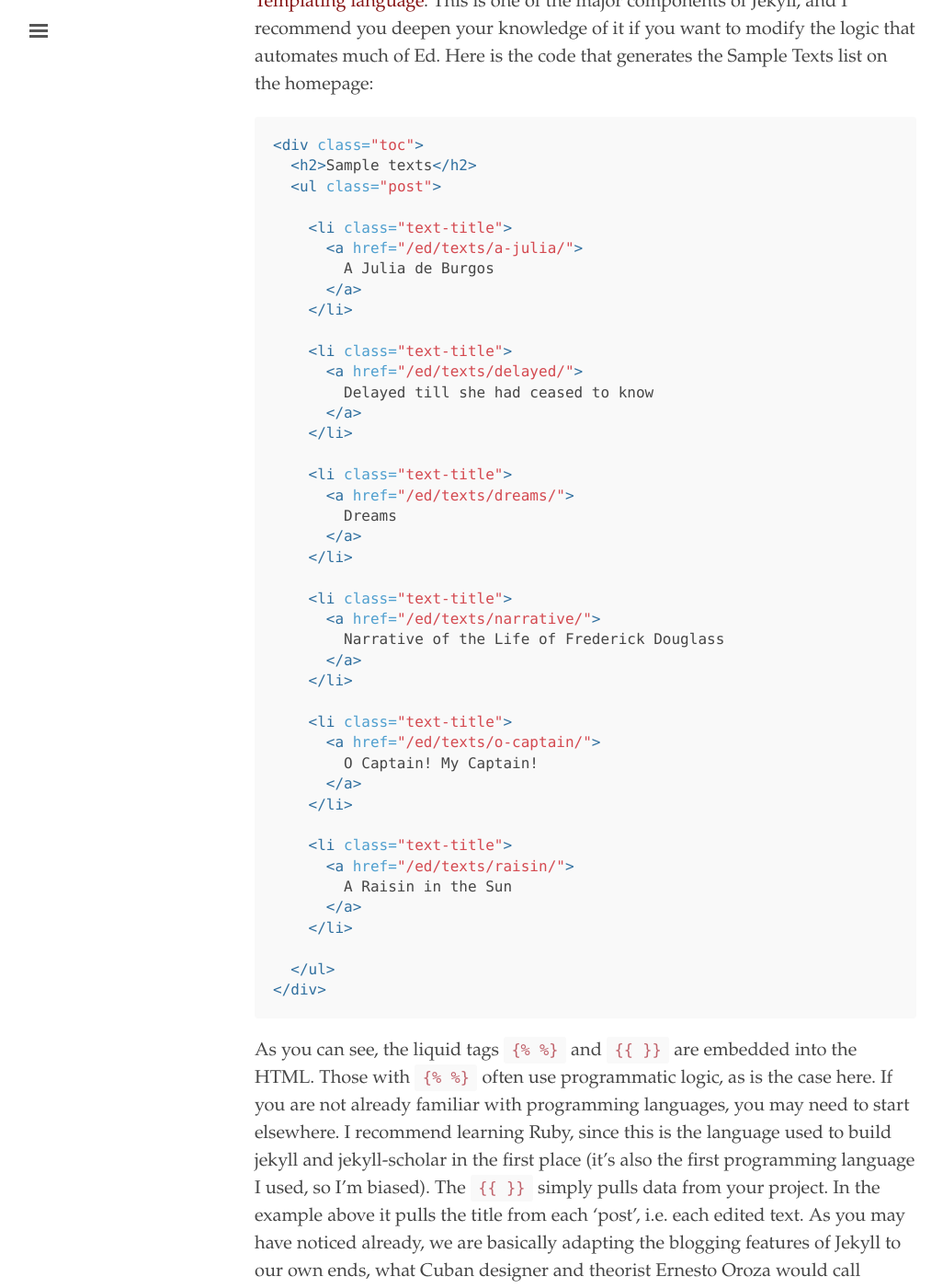
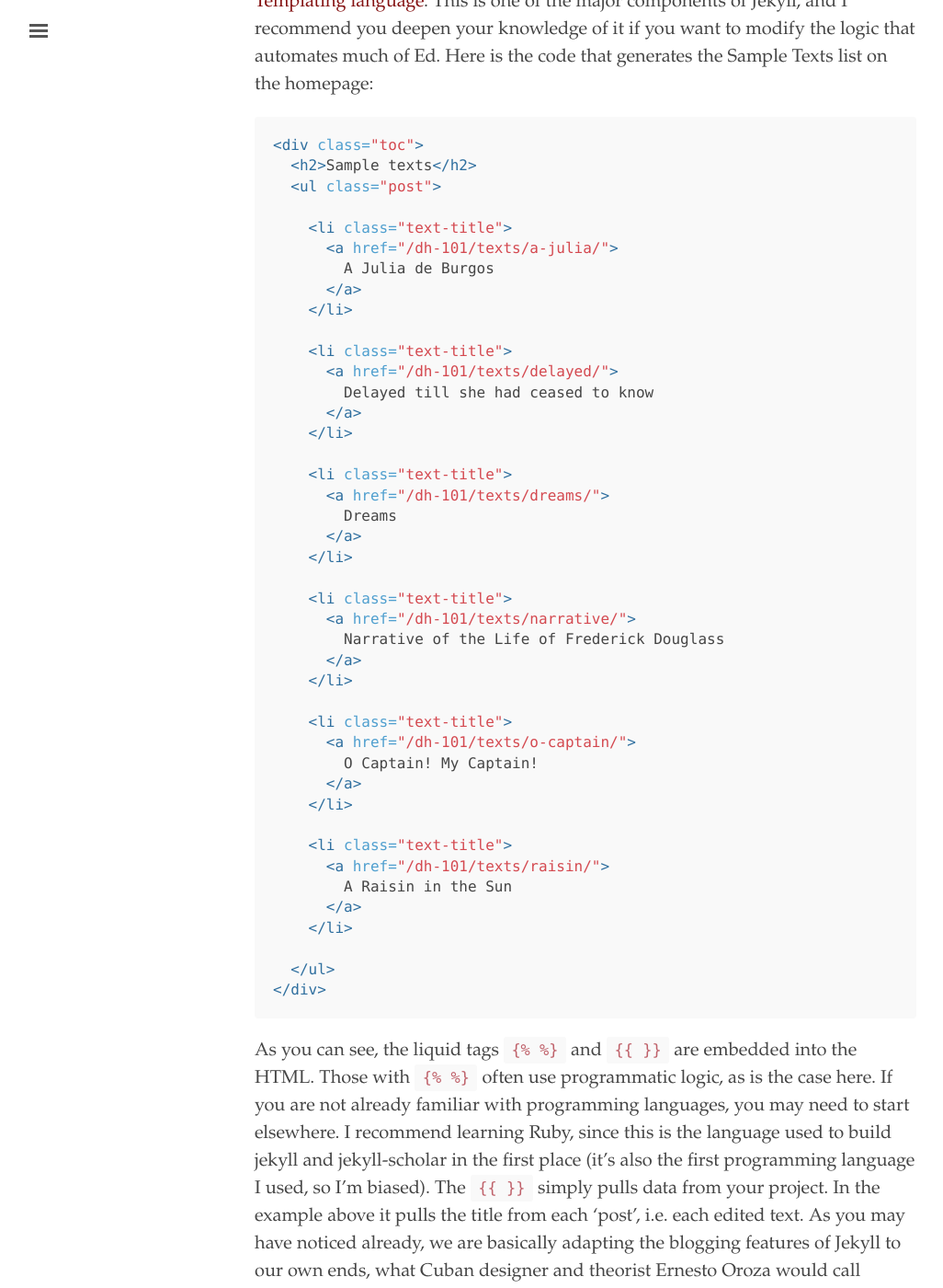
Before and after one commit to bwinston35/dh-101, a Jekyll site: the page built from documentation.md, in a window 1280 px wide and 1400 px high, scrolled down 17712 px. Shown: the whole window at 92% size, without its empty margins (3-1029 px from the left). Built offline with Jekyll 4.4.1, drawn with Linux system fonts in a browser that asks for light colours.

Commit message:
changed base url

```diff
--- a/_config.yml
+++ b/_config.yml
@@ -5,7 +5,7 @@ title:               DH 101 Workspace
 tagline:             'My experimental workspace'
 description:         'Ed is a Jekyll theme designed for textual editors based on minimal computing principles, and focused on legibility and flexibility.'
 url:                 'http://minicomp.github.io'
-baseurl:             '/ed'
+baseurl:             '/dh-101'
 
 # About/contact
 author:
```
